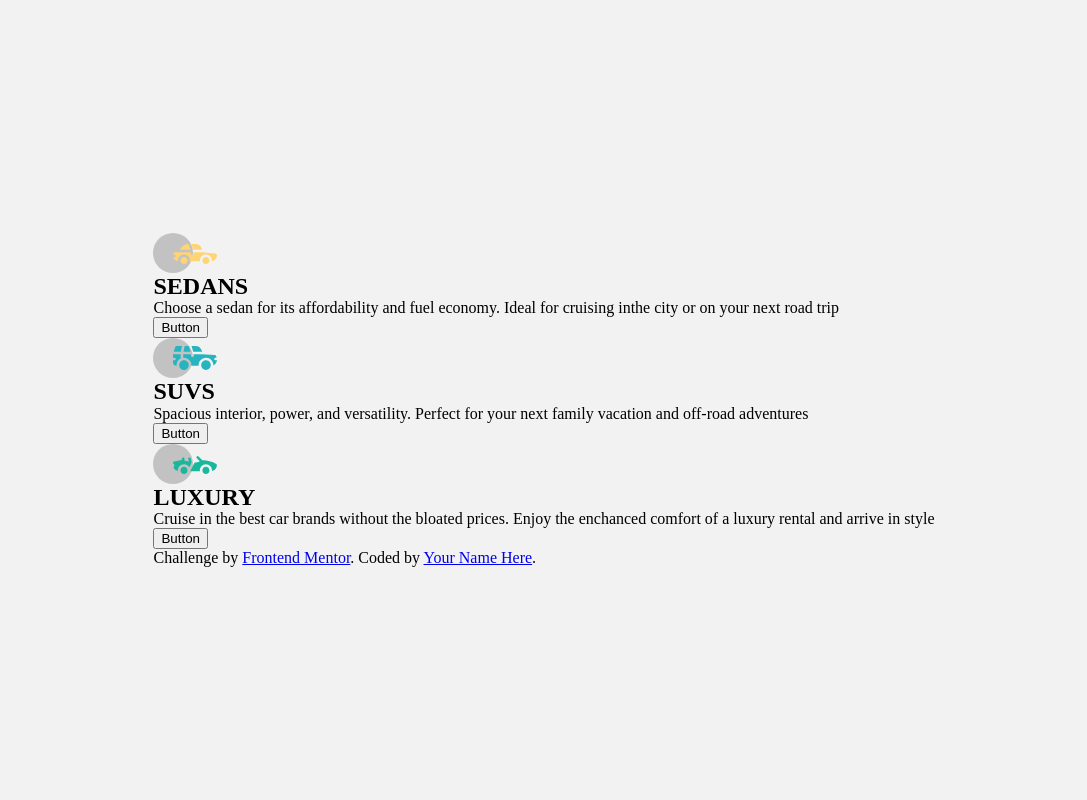
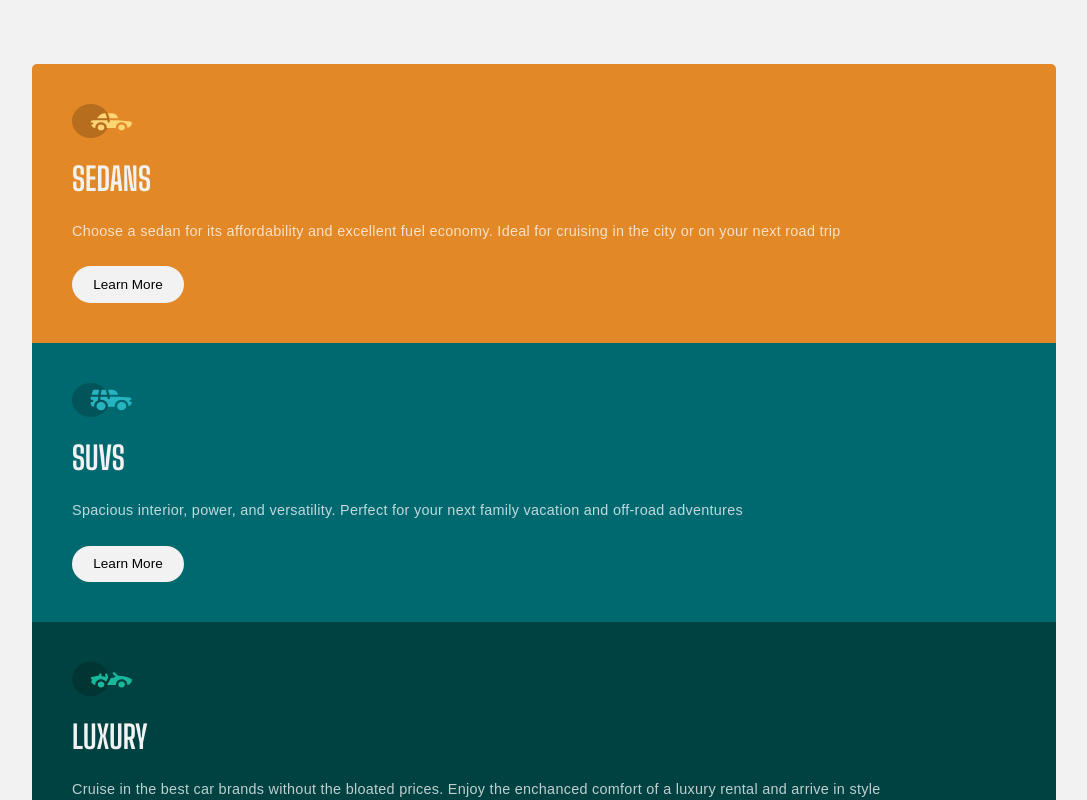
Before and after one commit to NorimNori/3-column-preview-card-component, a React (Vite) app: page / in a window 1280 px wide. Shown: the top 800 px of the page, without its empty margins (96-1183 px from the left). Built offline with nearby package versions, Linux system fonts and the light colour scheme.

Commit message:
feat: add basic styles

```diff
--- a/src/App.scss
+++ b/src/App.scss
@@ -34,11 +34,21 @@ a:not([class]) {
 }
 
 body {
-    @include mixins.center-grid;
-    grid-template-rows: 1fr auto;
+    width: 100vw;
     height: 100vh;
     padding: 1rem;
     margin: 0;
 
     background-color: colors.$veryLightGray;
 }
+
+#root{
+    width: 100%;
+    @include mixins.center-grid;
+    grid-template-rows: 1fr auto;
+}
+
+section {
+    width: 80vw;
+    margin: 3rem 0;
+}
--- a/src/components/button/Button.jsx
+++ b/src/components/button/Button.jsx
@@ -2,7 +2,7 @@ import './button.scss'
 
 const Button = () => {
   return (
-    <button>Button</button>
+    <button className='card__button' type='button'>Learn More</button>
   )
 }
 
--- a/src/components/button/button.scss
+++ b/src/components/button/button.scss
@@ -0,0 +1,13 @@
+@use "@/styles/colors";
+@use "@/styles/fonts";
+
+.card__button {
+    width: 7rem;
+    padding: .8em 1em;
+    border: none;
+    border-radius: 3.5rem;
+    background-color: colors.$veryLightGray;
+    font-family: fonts.$lexedDeca;
+    font-size: .85rem;
+    font-weight: 400;
+}
--- a/src/components/card/Card.jsx
+++ b/src/components/card/Card.jsx
@@ -3,10 +3,14 @@ import './card.scss'
 
 const Card = ({ icon, title, description }) => {
   return (
-    <article >
-      <img src={icon} alt={title} />
-      <h2>{title}</h2>
-      <p>{description}</p>
+    <article  className={`card ${title}`}>
+      <img
+      src={icon}
+      alt={title}
+      className='card__icon'
+      />
+      <h2 className='card__title'>{title}</h2>
+      <p className='card__description'>{description}</p>
       <Button />
     </article>
 
--- a/src/components/card/card.scss
+++ b/src/components/card/card.scss
@@ -0,0 +1,43 @@
+@use "@/styles/colors";
+@use "@/styles/fonts";
+
+.SEDANS {
+    background-color: colors.$brightOrange;
+    border-radius: 5px 5px 0 0;
+}
+
+.SUVS {
+    background-color: colors.$darkCyan;
+}
+
+.LUXURY {
+    background-color: colors.$veryDarkCyan;
+    border-radius:  0 0 5px 5px;
+}
+
+.card {
+    display: flex;
+    flex-direction: column;
+    gap: 1.5em;
+    padding: 2.5em;
+    color: colors.$transparentWhite;
+
+    &__icon {
+        width: 3.734em;
+        height: 2.1em;
+    }
+
+    &__title {
+        color: colors.$veryLightGray;
+        font-family: fonts.$bigShouldersDisplay;
+        font-size: 2rem;
+    }
+
+    &__description {
+        font-family: fonts.$lexedDeca;
+        font-size: .9rem;
+        line-height: 1.5;
+        letter-spacing: 0.02em;
+        padding-right: .9em;
+    }
+}
--- /dev/null
+++ b/src/styles/fonts.scss
@@ -0,0 +1,2 @@
+$lexedDeca: 'Lexed Deca', sans-serif;
+$bigShouldersDisplay: 'Big Shoulders Display', sans-serif
--- a/src/variables/variables.js
+++ b/src/variables/variables.js
@@ -3,19 +3,22 @@ export const CAR_CATEGORIES = [
   {
     id: 1,
     title: "SEDANS",
-    description: "Choose a sedan for its affordability and fuel economy. Ideal for cruising inthe city or on your next road trip",
+    description: "Choose a sedan for its affordability and excellent fuel economy. Ideal for cruising in the city or on your next road trip",
+    color: "$brightOrange",
     icon: "./src/assets/images/icon-sedans.svg",
   },
   {
     id: 2,
     title: "SUVS",
     description: "Spacious interior, power, and versatility. Perfect for your next family vacation and off-road adventures",
+    color: "$darkCyan",
     icon: "./src/assets/images/icon-suvs.svg",
   },
   {
     id: 3,
     title: "LUXURY",
     description: "Cruise in the best car brands without the bloated prices. Enjoy the enchanced comfort of a luxury rental and arrive in style",
+    color: "$veryDarkCyan",
     icon: "./src/assets/images/icon-luxury.svg",
   },
 ];
```
